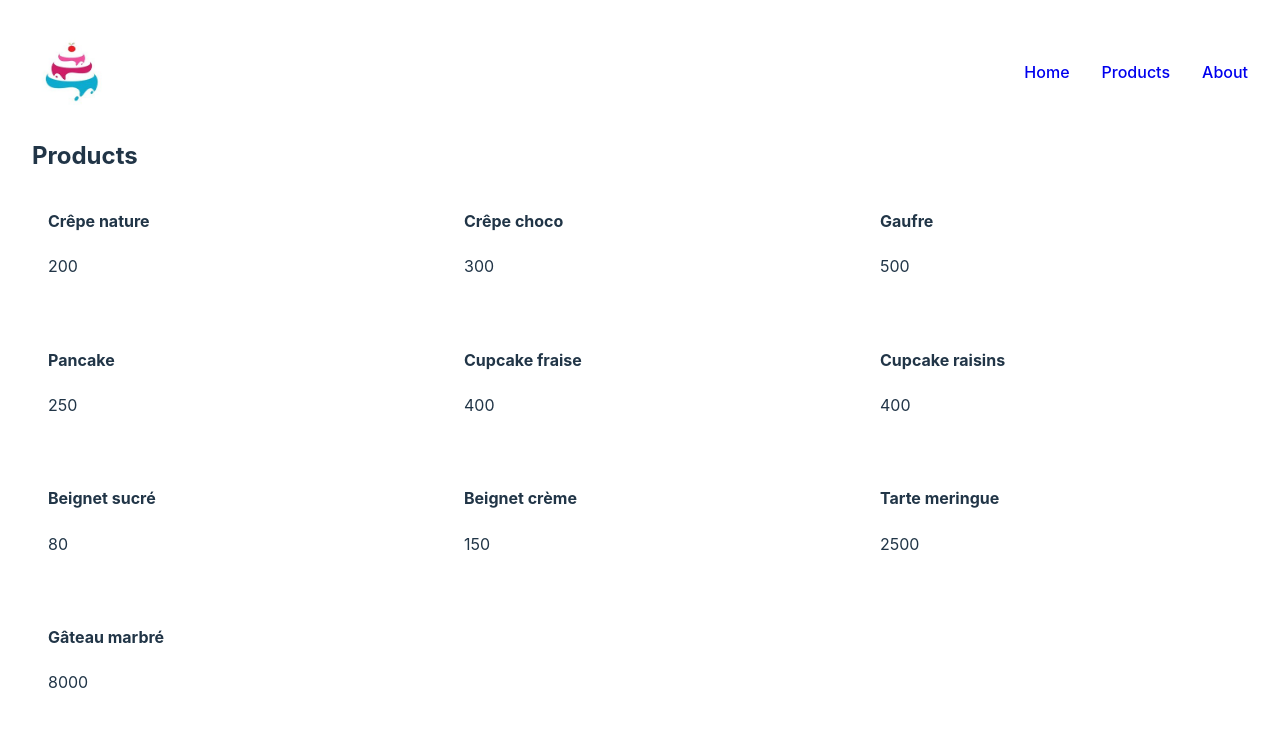
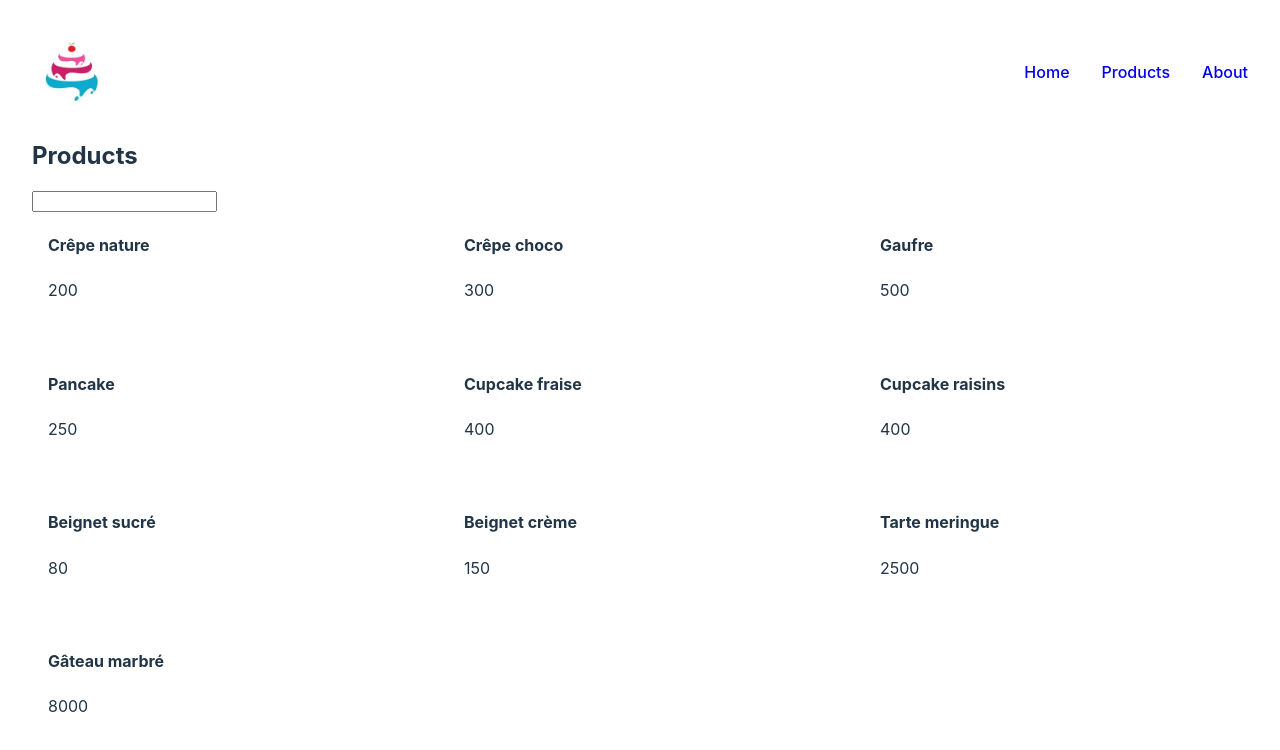
Before and after one commit to dcmbassi/decadent-desserts, a React (Vite) app: page /products in a window 1280 px wide. Shown: the top 750 px of the page. Built offline with nearby package versions, Linux system fonts and the light colour scheme.

Commit message:
feat: Implement search-based filtering of products

```diff
--- /dev/null
+++ b/src/components/SearchBar.tsx
@@ -0,0 +1,14 @@
+
+type SearchProps = {
+    handleSearch: (e: React.ChangeEvent<HTMLInputElement>) => void
+}
+
+const SearchBar = ({handleSearch}: SearchProps) => {
+  return (
+    <div className="search">
+        <input type="text" name="searchedProduct" onChange={handleSearch} />
+    </div>
+  )
+}
+
+export default SearchBar
--- a/src/pages/Products.tsx
+++ b/src/pages/Products.tsx
@@ -1,12 +1,26 @@
+import { useEffect, useState } from "react"
+import SearchBar from "../components/SearchBar"
 import { products } from "../data/products"
 
 const Products = () => {
+    const [search, setSearch] = useState('')
+    const [displayedProducts, setDisplayedProducts] = useState(products)
 
+    useEffect(() => {
+        if (!!search.length) {
+            setDisplayedProducts(products.filter(p => p.name.toLowerCase().includes(search)))
+        } else setDisplayedProducts(products)
+    }, [search])
+
+    const handleSearch = (e: React.ChangeEvent<HTMLInputElement>) => {
+        setSearch(e.target.value)
+    }
     return (
         <>
             <h2>Products</h2>
+            <SearchBar handleSearch={handleSearch} />
             <div className="productGrid">
-                {products.map(product => (
+                {displayedProducts.map(product => (
                     <div className="productCard" key={product.id}>
                         <h4>{product.name}</h4>
                         <p>{product.price}</p>
```
